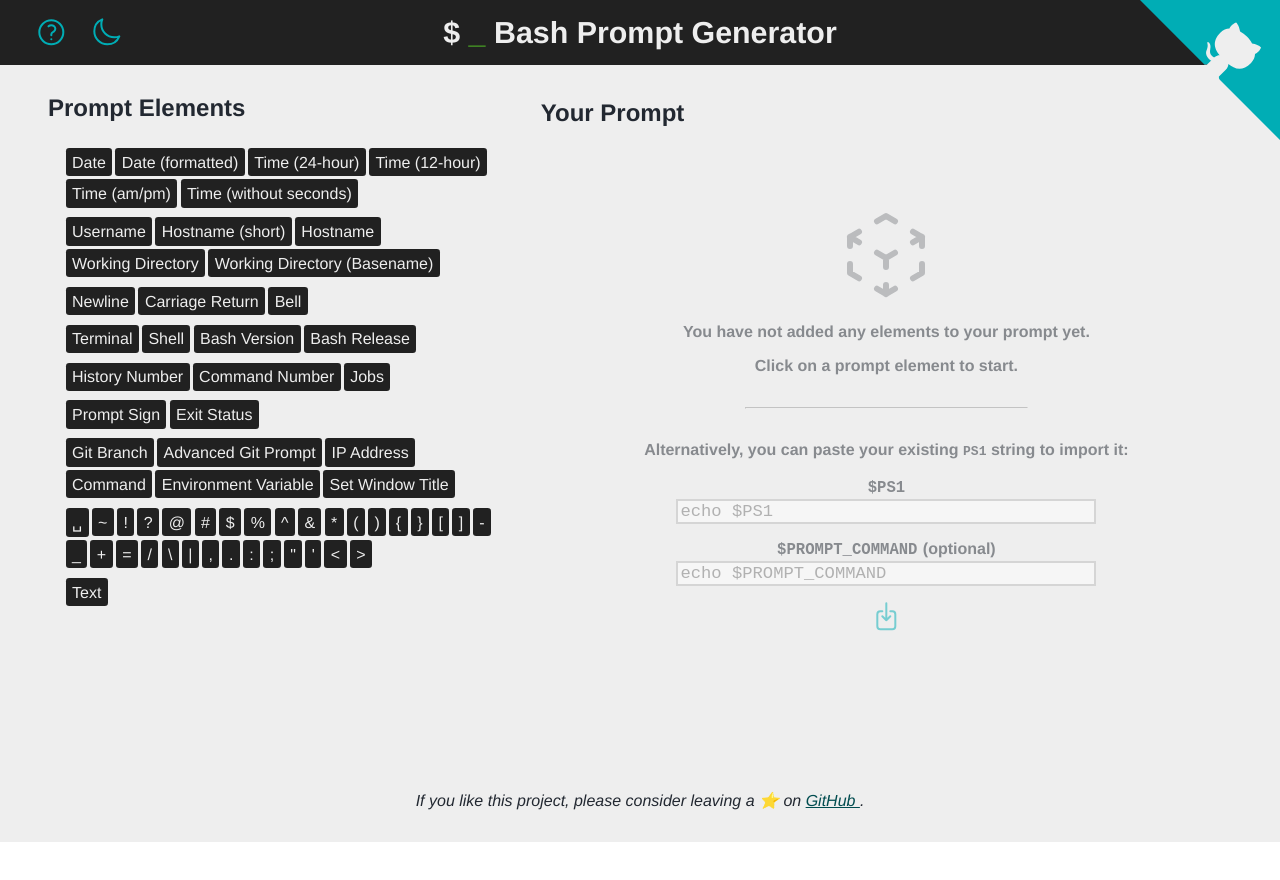
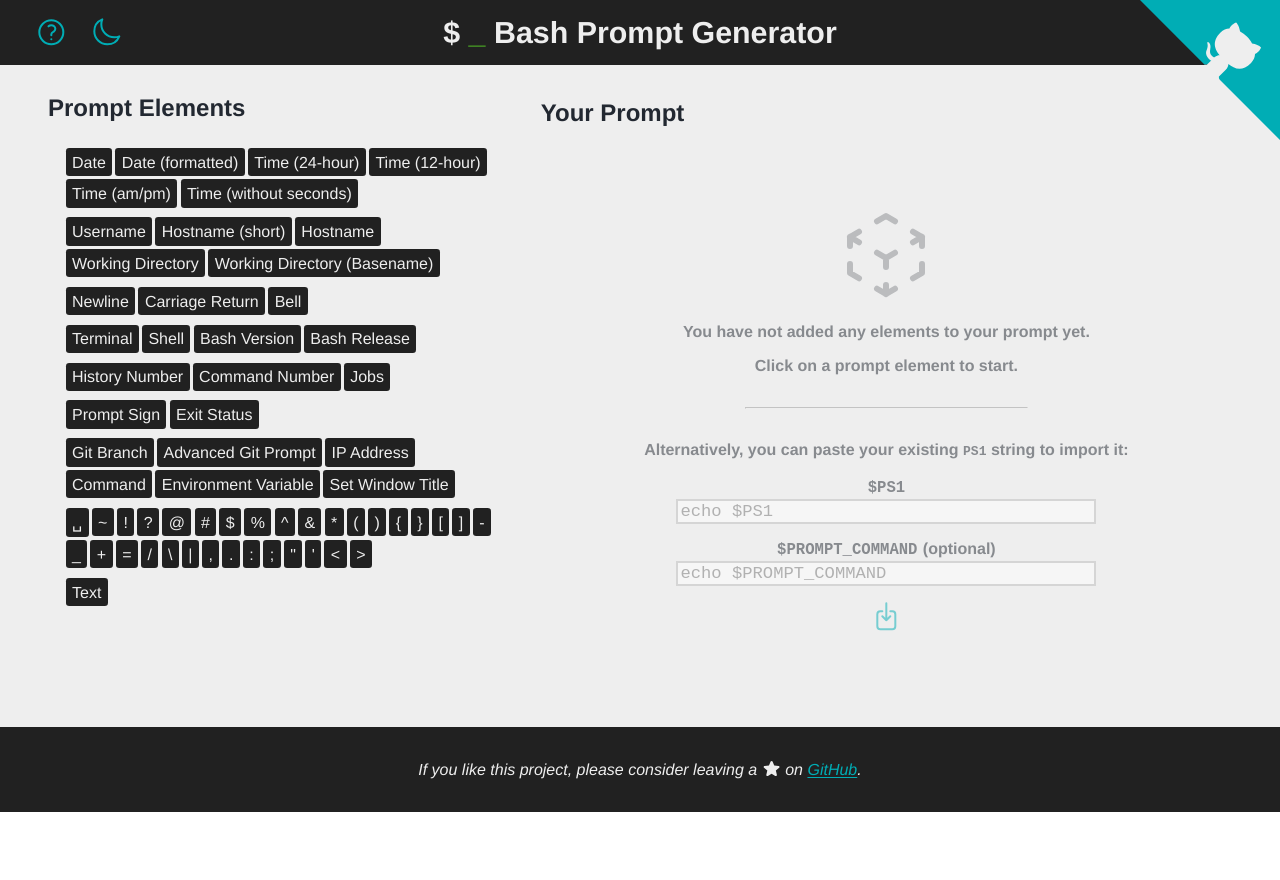
Before and after one commit to Scriptim/bash-prompt-generator, a Vue app: page / in a window 1280 px wide. Shown: the top 880 px of the page. After the commit the page ends 812 px from the top, so only its background shows below. Built offline with nearby package versions, Linux system fonts and the light colour scheme.

Commit message:
Visually separate footer and fix positioning

```diff
--- a/src/App.vue
+++ b/src/App.vue
@@ -11,25 +11,26 @@
       <div id="properties" :style="{ visibility: visibleState }">
         <ElementProperties></ElementProperties>
       </div>
-      <div id="output" :style="{ visibility: visibleState, height: visibleState === 'hidden' ? 0 : undefined }">
+      <div id="output" :style="{ display: visibleState === 'hidden' ? 'none' : 'block' }">
         <PS1Variable></PS1Variable>
         <br />
         <PromptPreview></PromptPreview>
       </div>
     </div>
-    <footer>If you like this project, please consider leaving a &#x2b50; on
-      <a
-        href="https://github.com/Scriptim/bash-prompt-generator"
-        target="_blank"
-        rel="noopener noreferrer"
-      >
-        GitHub
-      </a>.</footer>
   </main>
+  <footer>
+    If you like this project, please consider leaving a <StarIcon class="icon"></StarIcon> on
+    <a
+      href="https://github.com/Scriptim/bash-prompt-generator"
+      target="_blank"
+      rel="noopener noreferrer"
+    >GitHub</a>.
+  </footer>
 </template>
 
 <script lang="ts">
 import { defineComponent } from 'vue';
+import { StarIcon } from '@heroicons/vue/24/solid';
 import prompt from '@/lib/prompt';
 import SiteHeader from './components/SiteHeader.vue';
 import ElementSelection from './components/elementselection/ElementSelection.vue';
@@ -42,6 +43,7 @@ import darkMode from './lib/darkMode';
 export default defineComponent({
   name: 'App',
   components: {
+    StarIcon,
     SiteHeader,
     ElementSelection,
     PromptElements,
@@ -73,6 +75,10 @@ export default defineComponent({
 @use "sass:color"
 @import "@/assets/sass/_variables.sass"
 
+html, body
+  height: 100%
+  margin: 0
+
 body, main
   margin: 0
   box-sizing: border-box
@@ -82,10 +88,15 @@ body
   -webkit-font-smoothing: antialiased
   -moz-osx-font-smoothing: grayscale
 
-main
+#app
+  display: flex
+  flex-direction: column
+  min-height: 100vh
   color: $color-foreground
   background-color: $color-background
-  min-height: 100vh
+
+main
+  flex-grow: 1
 
   &.dark
     color: $color-dim
@@ -190,8 +201,16 @@ input[type="number"]
     padding: 0.8em
 
 footer
-  margin: 0
+  padding: 2em 0.2em
+  color: $color-background
+  background-color: #212121
   font-style: italic
   text-align: center
-  padding: 4em 0.2em 2em
+
+  a
+    color: $color-accent
+
+  .icon
+    height: 1.2em
+    vertical-align: text-bottom
 </style>
```
